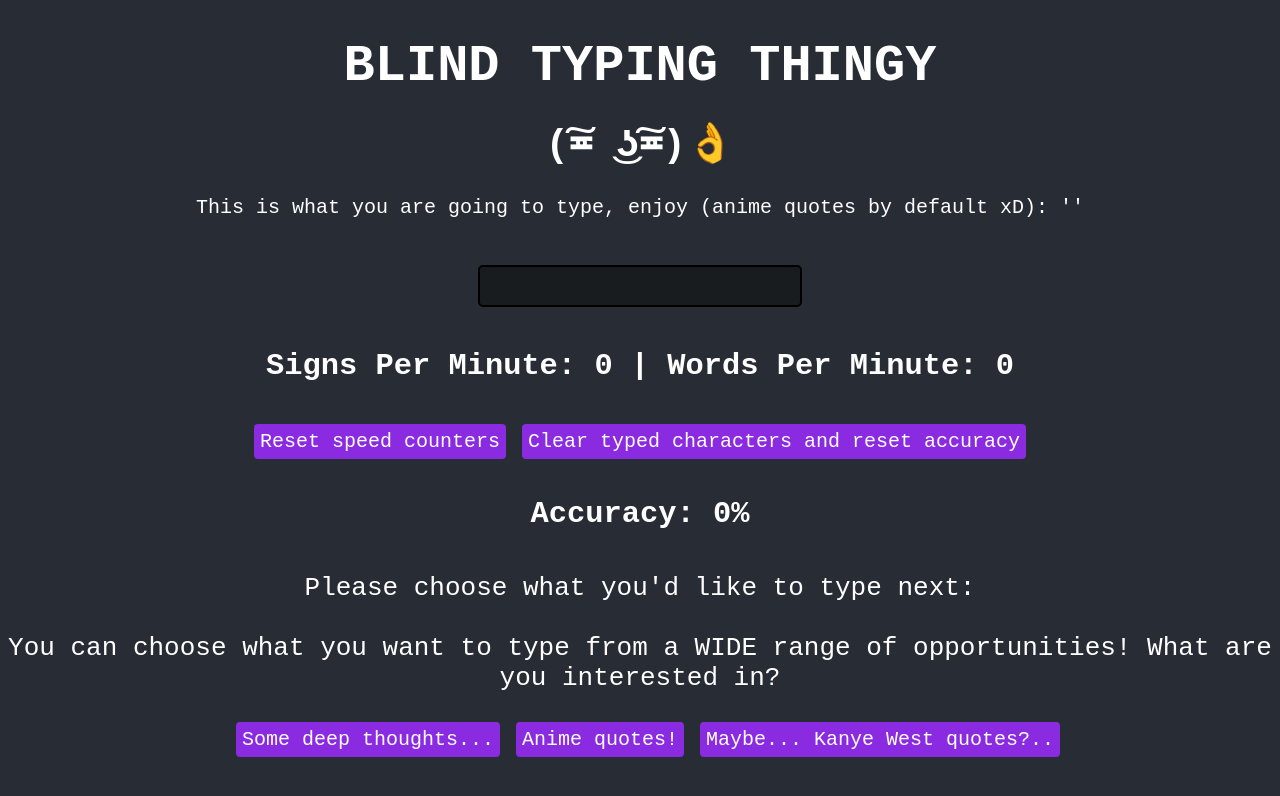
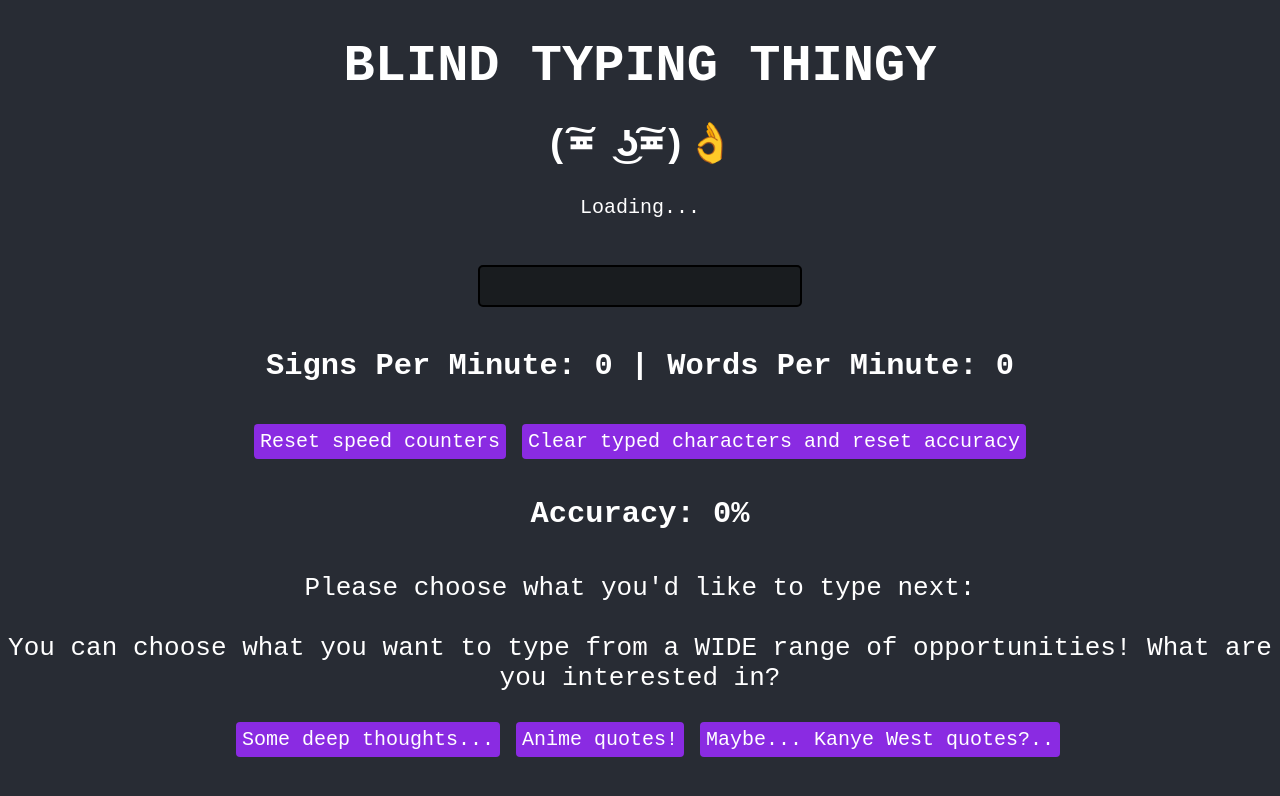
Before and after one commit to sikera4/blind-typing-thingy, a React (Create React App) app: page / in a window 1280 px wide. Shown: the top 796 px of the page. Built offline with nearby package versions, Linux system fonts and the light colour scheme; no server answers.

Commit message:
- implement loading text display

```diff
--- a/src/App.tsx
+++ b/src/App.tsx
@@ -4,7 +4,7 @@ import useKeyPress from './hooks/useKeyPress';
 import { currentTime } from './utils/time';
 
 function App() {
-  // states for stats (Sign per minute and words per minute)
+  // states for stats (sign per minute, words per minute and accuracy)
   const [startTime, setStartTime] = useState<number>();
   const [signCount, setSignCount] = useState<number>(0);
   const [wordCount, setWordCount] = useState<number>(0);
@@ -99,7 +99,7 @@ function App() {
       <main className="App-body">
         <h1 className="header">BLIND TYPING THINGY</h1>
         <h2 className="facey">(͠≖ ͜ʖ͠≖)👌</h2>
-        <p className= "whole-string">This is what you are going to type, enjoy (anime quotes by default xD): '{text}'</p>
+        <p className= "whole-string">{text ? `This is what you are going to type, enjoy (anime quotes by default xD):${text}` : 'Loading...'}</p>
         <p className="Character">
           <span className="Character-out">
             {(leftPadding + outgoingChars).slice(-20)}
```
